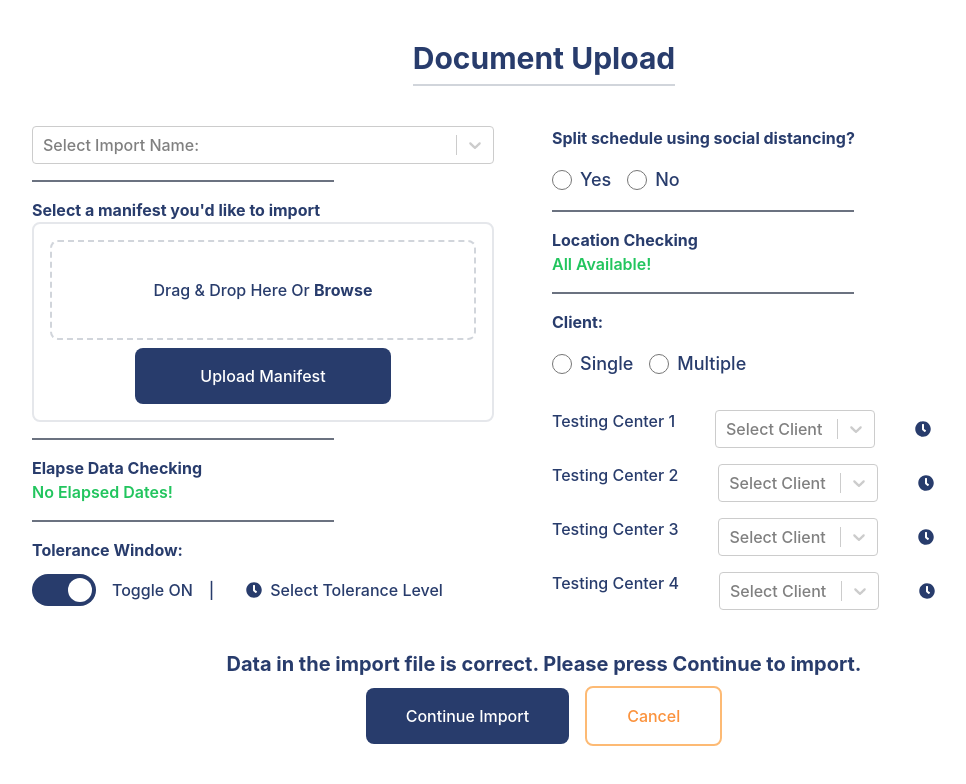
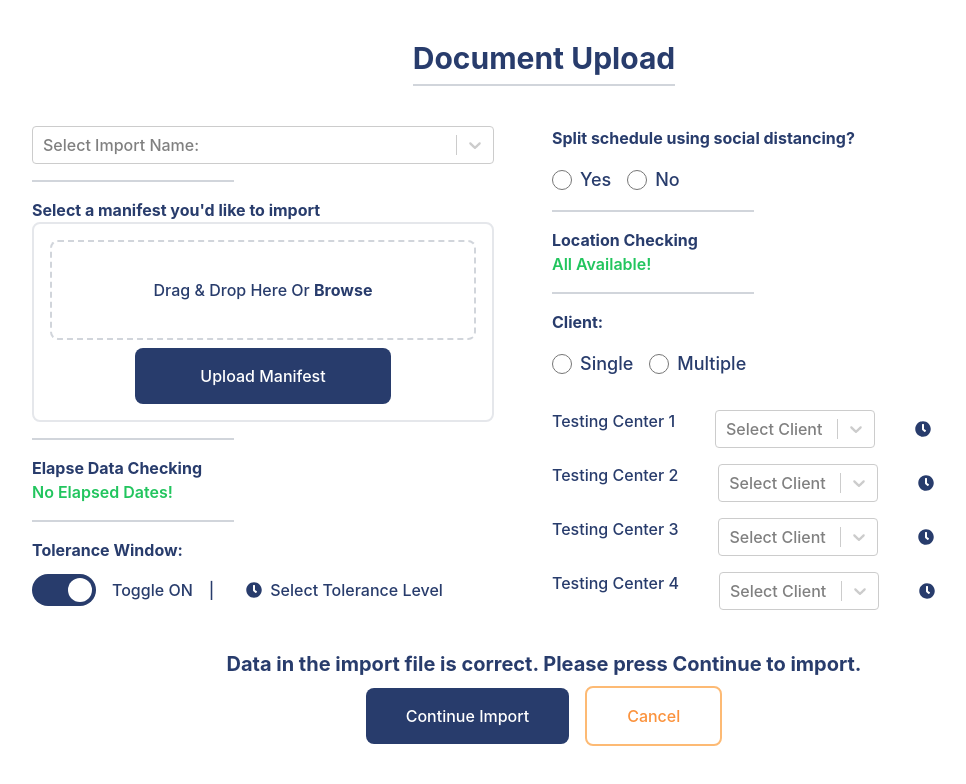
Before and after one commit to Yumenio/skyhop-react-assesment, a React (Create React App) app in the folder src/: page / in a window 1280 px wide. Shown: the top 784 px of the page, without its empty margins (96-1062 px from the left). Built offline with nearby package versions, Linux system fonts and the light colour scheme.

Commit message:
fix: changes <hr> color and length

```diff
--- a/src/src/components/LeftPane.tsx
+++ b/src/src/components/LeftPane.tsx
@@ -8,11 +8,11 @@ const LeftPane = () => {
   return (
     <div className="w-1/2 h-5/6 py-10">
       <DropdownImportName />
-      <hr className="my-4 border-t-2 border-gray-500 w-3/5"/>
+      <hr className="my-4 border-t-2 border-gray-300 w-2/5"/>
       <FileUploader />
-      <hr className="my-4 border-t-2 border-gray-500 w-3/5"/>
+      <hr className="my-4 border-t-2 border-gray-300 w-2/5"/>
       <ElapseDataItems/>
-      <hr className="my-4 border-t-2 border-gray-500 w-3/5"/>
+      <hr className="my-4 border-t-2 border-gray-300 w-2/5"/>
       <ToleranceWindow/>
     </div>
   )
--- a/src/src/components/RightPane.tsx
+++ b/src/src/components/RightPane.tsx
@@ -7,9 +7,9 @@ const RightPane = () => {
   return (
     <div className="w-1/2 h-5/6 py-10">
       <SplitSchedule/>
-      <hr className="my-4 border-t-2 border-gray-500 w-3/5"/>
+      <hr className="my-4 border-t-2 border-gray-300 w-2/5"/>
       <LocationChecking/>
-      <hr className="my-4 border-t-2 border-gray-500 w-3/5"/>
+      <hr className="my-4 border-t-2 border-gray-300 w-2/5"/>
       <Client/>
     </div>
   )
```
